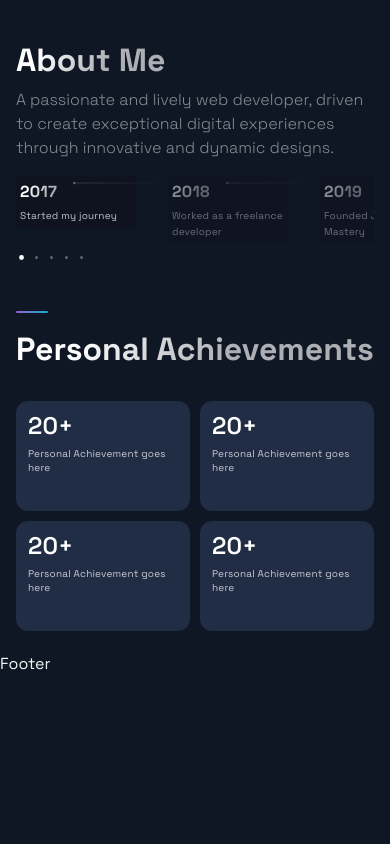
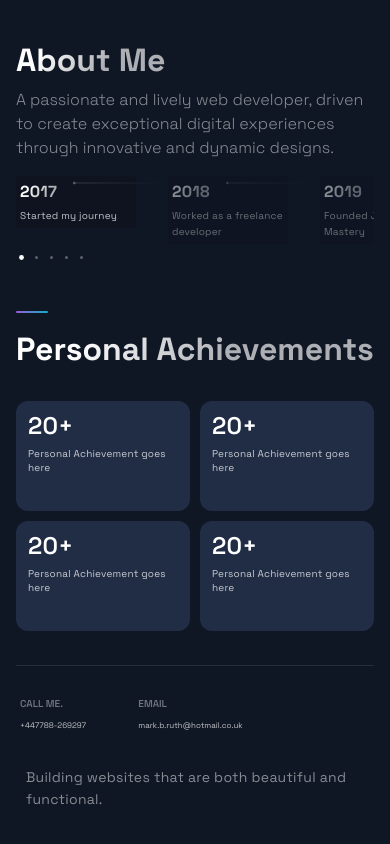
Before and after one commit to markruth2nd/2023-Portfolio, a Next.js app: page / in a window 390 px wide. Shown: the part 3397-4241 px from the top of the page. Before the commit the page ends 4071 px from the top, so only its background shows below. Built offline with nearby package versions, Linux system fonts and the light colour scheme.

Commit message:
Added phone number & email contacts to my footer as well as a simple slogan

```diff
--- a/src/components/Footer/Footer.js
+++ b/src/components/Footer/Footer.js
@@ -6,9 +6,23 @@ import { CompanyContainer, FooterWrapper, LinkColumn, LinkItem, LinkList, LinkTi
 
 const Footer = () => {
   return (
-    <div>
-      Footer
-    </div>
+    <FooterWrapper>
+      <LinkList>
+        <LinkColumn>
+        <LinkTitle>Call me.</LinkTitle>
+        <LinkItem href='tel:+447788-269297'>+447788-269297</LinkItem>
+        </LinkColumn>
+        <LinkColumn>
+        <LinkTitle>Email</LinkTitle>
+        <LinkItem href='mailto:mark.b.ruth@hotmail.co.uk'>mark.b.ruth@hotmail.co.uk</LinkItem>
+        </LinkColumn>
+      </LinkList>
+      <SocialIconsContainer>
+        <CompanyContainer>
+          <Slogan>Building websites that are both beautiful and functional.</Slogan>
+        </CompanyContainer>
+      </SocialIconsContainer>
+    </FooterWrapper>
   );
 };
 
```
